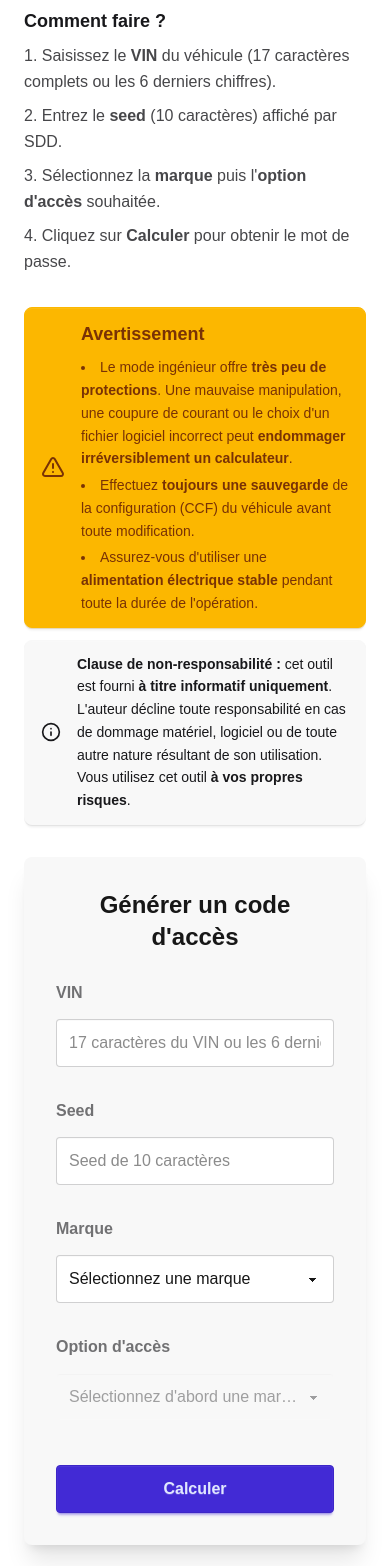
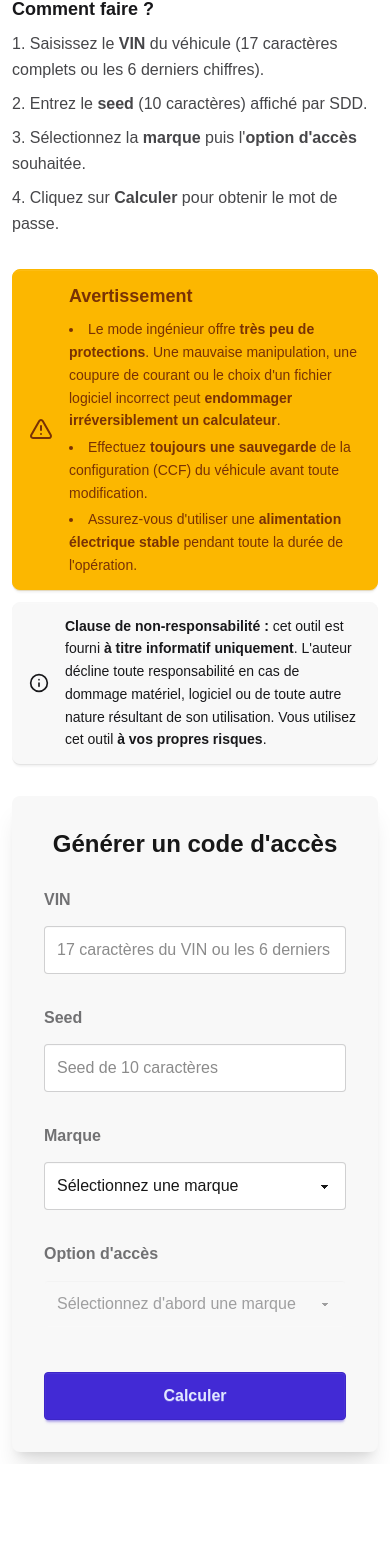
Before and after one commit to mcourcol/sdd-engineering-code-calculator, a Next.js app: page / in a window 390 px wide. Shown: the part 323-1889 px from the top of the page. After the commit the page ends 1787 px from the top, so only its background shows below. Built offline with nearby package versions, Linux system fonts and the light colour scheme.

Commit message:
Update layout styles: adjust padding in Home component and expand width in CalculatorForm and DisclaimerSection for improved responsiveness

```diff
--- a/src/app/page.tsx
+++ b/src/app/page.tsx
@@ -4,7 +4,7 @@
 
 export default function Home() {
   return (
-    <main className="flex min-h-screen flex-col items-center justify-center gap-8 p-6">
+    <main className="flex min-h-screen flex-col items-center justify-center gap-8 p-3 md:p-6">
       <HeroSection />
       <DisclaimerSection />
       <CalculatorForm />
--- a/src/components/CalculatorForm.tsx
+++ b/src/components/CalculatorForm.tsx
@@ -40,7 +40,7 @@
   return (
     <form
       onSubmit={handleSubmit}
-      className="card bg-base-200 shadow-xl p-8 w-full max-w-md space-y-6"
+      className="card bg-base-200 shadow-xl p-8 w-full max-w-2xl space-y-6"
     >
       <h2 className="text-2xl font-bold text-center">
         Générer un code d&apos;accès
--- a/src/components/DisclaimerSection.tsx
+++ b/src/components/DisclaimerSection.tsx
@@ -2,7 +2,7 @@
 
 export function DisclaimerSection() {
   return (
-    <section className="max-w-xl space-y-3 text-base">
+    <section className="max-w-2xl space-y-3 text-base">
       <div role="alert" className="alert alert-warning">
         <TriangleAlert className="h-6 w-6 shrink-0" aria-hidden="true" />
         <div className="space-y-2">
```
